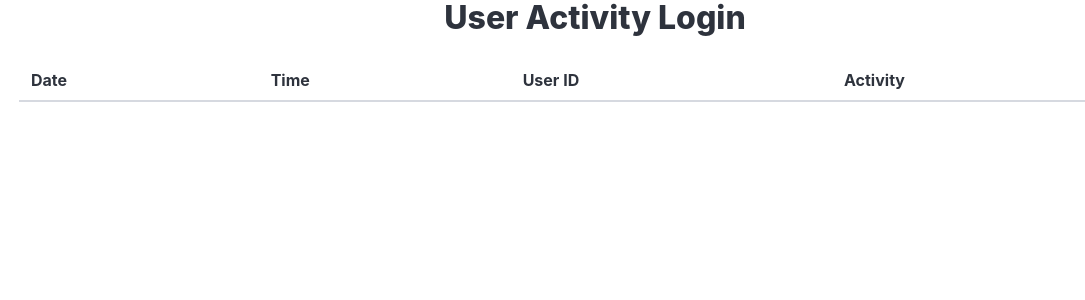
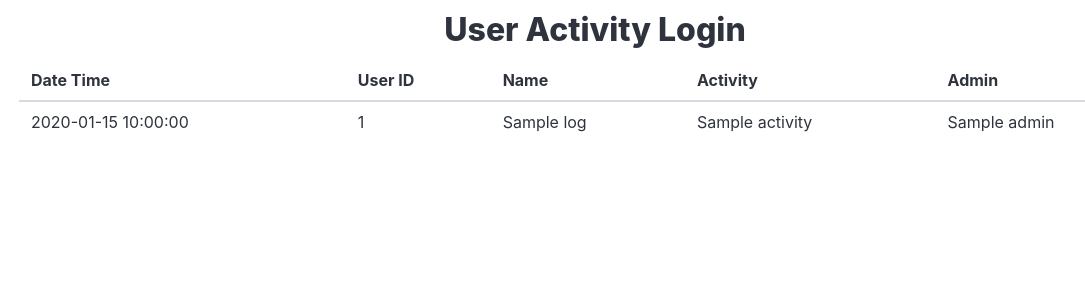
Before and after one commit to TaigaTi/Walamoo-Tax-System, a FastAPI app: template templates/logs.html in a window 1280 px wide. Shown: the top 300 px of the page, without its empty margins (45-1130 px from the left). Run offline with FastAPI, Linux system fonts and the light colour scheme; the template is opened without the code that fills it: most values are stand-ins (such as "Sample title", 1, 10 or a date in 2020); lists and menus that the app fills with data are empty; parts of the project's set-up code (start-up, migrations or seed data) failed here and were passed over; some libraries are stand-ins or nearby versions.

Commit message:
Admin can now view logs and view admin page

```diff
--- a/app.py
+++ b/app.py
@@ -181,7 +181,13 @@ async def xml(request: Request, user: User = Depends(manager)):
 async def logs(request: Request, user: User = Depends(manager)):
     if not user["is_admin"]:
         raise HTTPException(status_code=403, detail="Not authorized to access this resource")
-    return templates.TemplateResponse("logs.html", {"request": request, "user": user})
+
+    logs = []
+
+    async for log in log_collection.find():
+        logs.append(log)
+
+    return templates.TemplateResponse("logs.html", {"request": request, "user": user, "logs": logs})
 
 @app.post("/api/v1/taxpayers/add/")
 async def add_taxpayer(taxpayer: TaxPayer):
--- a/templates/logs.html
+++ b/templates/logs.html
@@ -4,18 +4,33 @@
 
 {% block content %}
 
-    <div class="container is-fullwidth has-text-centered">
+    <div class="container is-fullwidth has-text-centered my-3">
         <h1 class="title">User Activity Login</h1>
+    </div>
 
         <table class="table is-fullwidth">
             <thead>
-                <th>Date</th>
-                <th>Time</th>
+                <th>Date Time</th>
                 <th>User ID</th>
+                <th>Name</th>
                 <th>Activity</th>
+                <th>Admin</th>
             </thead>
-            <tbody id="logTable"></tbody>
+            <tbody id="logTable">
+                {% if logs %}
+                    {% for log in logs %}
+                        <tr>
+                            <td>{{ log.time }}</td>
+                            <td>{{ log.user_id }}</td>
+                            <td>{{ log.name }}</td>
+                            <td>{{ log.activity }}</td>
+                            <td>{{ log.admin }}</td>
+                        </tr>
+                    {% endfor %}
+                {% else %}
+                    <h2 class="subtitle">No logs to display</h2>
+                {% endif %}
+            </tbody>
         </table>
-    </div>
 
 {% endblock %}
```
Also changed, not shown: templates/base.html (+11 -0 lines).
